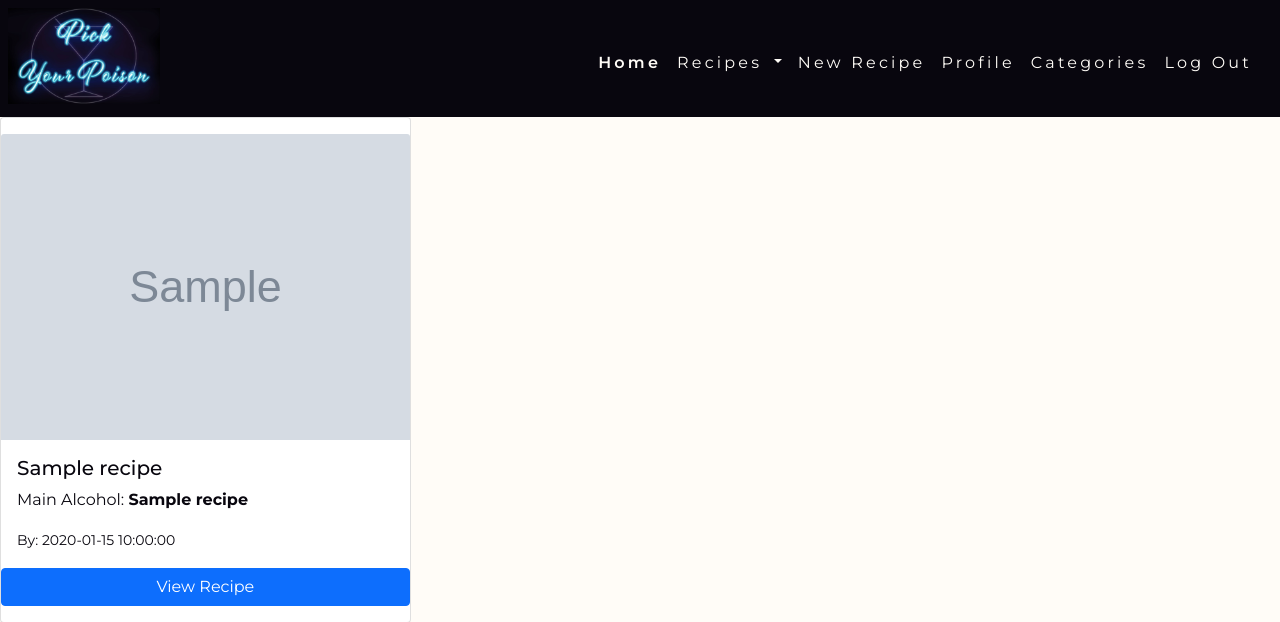
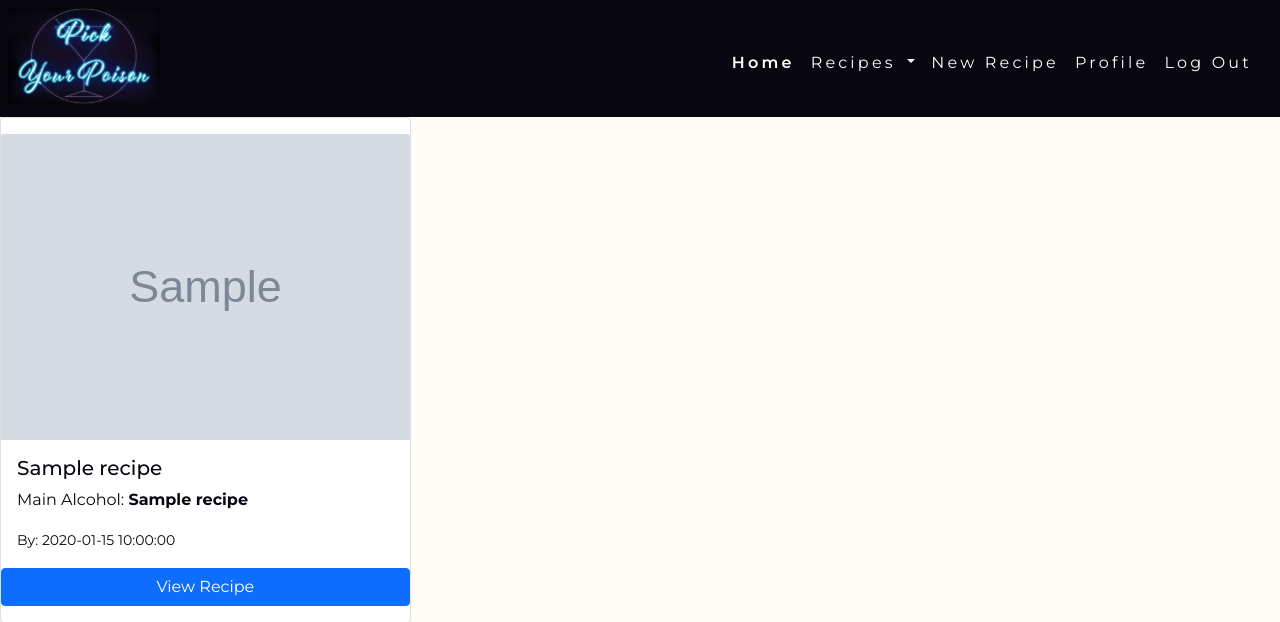
Before and after one commit to LoftusN13/ms3-pickyourpoison, a Flask app: page /get_cocktails in a window 1280 px wide. Shown: the top 622 px of the page. Run offline with Flask 2, Linux system fonts and the light colour scheme; the visitor is signed in with stand-in values (Sample User, id 1); grey boxes marked "Sample" are stand-in pictures; a database or web service that is not in the repository returns one stand-in record (values such as "Sample title"); some libraries are stand-ins or nearby versions.

Commit message:
Restrict access to Categories page to admin only

```diff
--- a/templates/base.html
+++ b/templates/base.html
@@ -54,9 +54,11 @@
                             <li class="nav-item">
                                 <a class="nav-link" href="{{ url_for('profile', username=session['user']) }}">Profile</a>
                             </li>
-                            <li class="nav-item">
-                                <a class="nav-link" href="#">Categories</a>
-                            </li>
+                            {% if session.user == "admin" %}
+                                <li class="nav-item">
+                                    <a class="nav-link" href="#">Categories</a>
+                                </li>
+                            {% endif %}
                             <li class="nav-item">
                                 <a class="nav-link" href="{{ url_for('logout') }}">Log Out</a>
                             </li>
```
